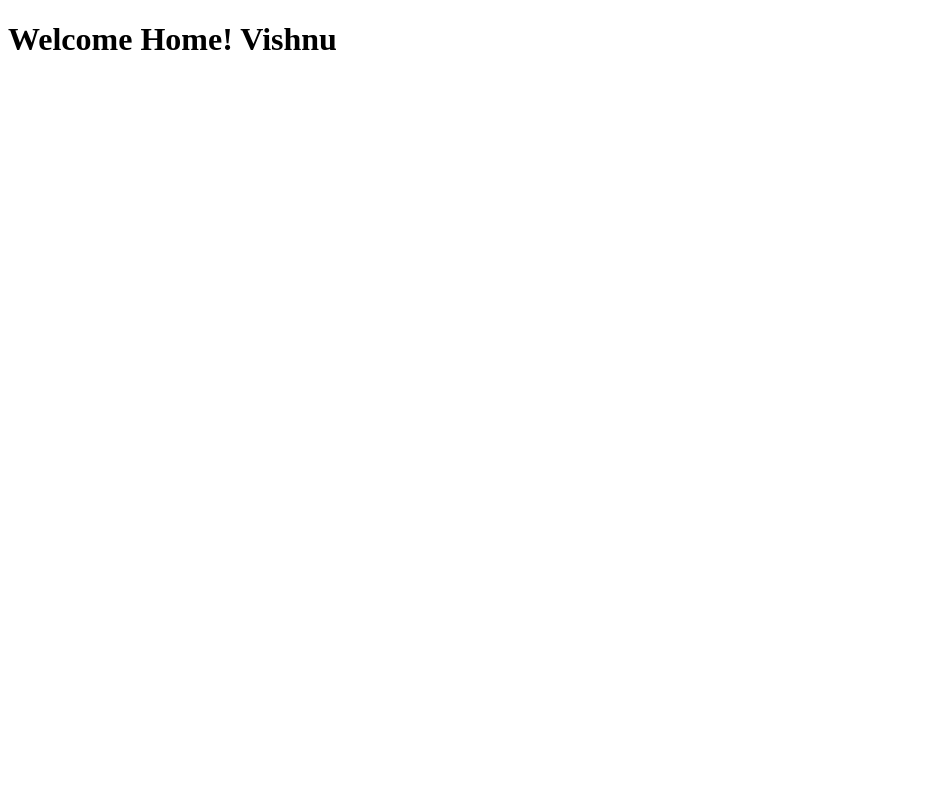
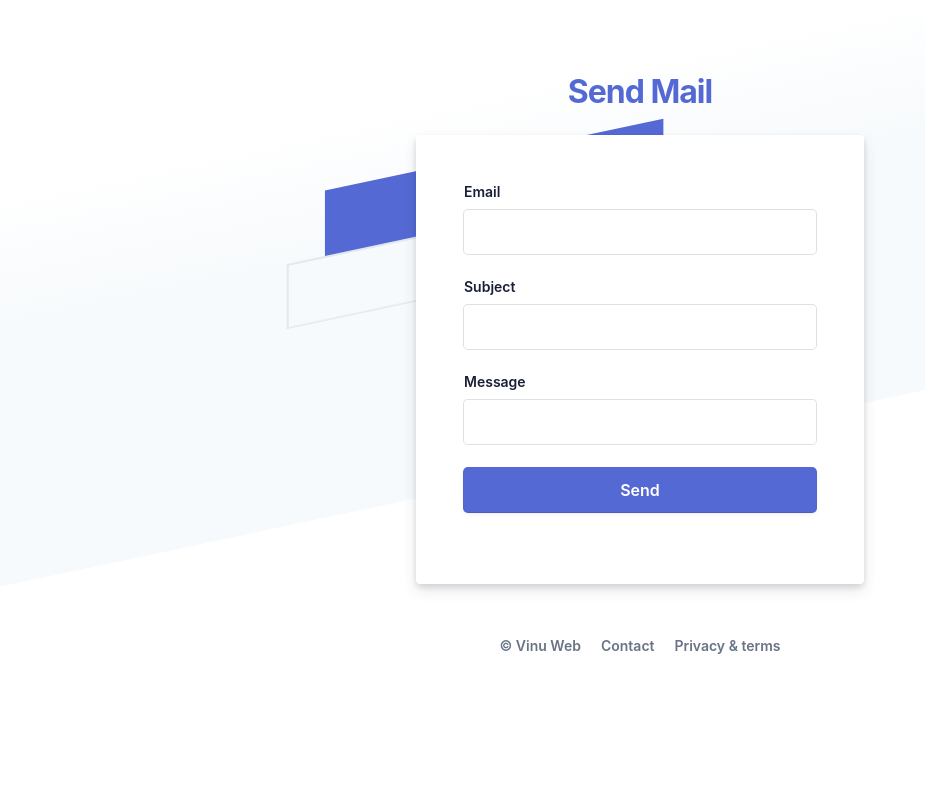
Before and after one commit to vishnu2818/Django-Send-Mail, a Django app: page /home in a window 1280 px wide. Shown: the whole page, without its empty margins (0-925 px from the left). Run offline with Django 5.2, Linux system fonts and the light colour scheme; data comes from the database, SQL or seed files in the repository; both versions use the stored data as it was after the commit.

Commit message:
mail sending functionlity added

```diff
--- a/myapp/templates/home.html
+++ b/myapp/templates/home.html
@@ -1,15 +1,98 @@
-<!doctype html>
-<html lang="en">
+<html>
 <head>
-    <meta charset="UTF-8">
-    <meta name="viewport"
-          content="width=device-width, user-scalable=no, initial-scale=1.0, maximum-scale=1.0, minimum-scale=1.0">
-    <meta http-equiv="X-UA-Compatible" content="ie=edge">
-    <title>Home</title>
+  <meta charset="utf-8">
+  <title>Send Mail</title>
+    {% load static %}
+  <link rel="stylesheet" type="text/css" href="{% static 'style.css' %}">
 </head>
+
+
 <body>
+  <div class="login-root">
+    <div class="box-root flex-flex flex-direction--column" style="min-height: 100vh;flex-grow: 1;">
+      <div class="loginbackground box-background--white padding-top--64">
+        <div class="loginbackground-gridContainer">
+          <div class="box-root flex-flex" style="grid-area: top / start / 8 / end;">
+            <div class="box-root" style="background-image: linear-gradient(white 0%, rgb(247, 250, 252) 33%); flex-grow: 1;">
+            </div>
+          </div>
+          <div class="box-root flex-flex" style="grid-area: 4 / 2 / auto / 5;">
+            <div class="box-root box-divider--light-all-2 animationLeftRight tans3s" style="flex-grow: 1;"></div>
+          </div>
+          <div class="box-root flex-flex" style="grid-area: 6 / start / auto / 2;">
+            <div class="box-root box-background--blue800" style="flex-grow: 1;"></div>
+          </div>
+          <div class="box-root flex-flex" style="grid-area: 7 / start / auto / 4;">
+            <div class="box-root box-background--blue animationLeftRight" style="flex-grow: 1;"></div>
+          </div>
+          <div class="box-root flex-flex" style="grid-area: 8 / 4 / auto / 6;">
+            <div class="box-root box-background--gray100 animationLeftRight tans3s" style="flex-grow: 1;"></div>
+          </div>
+          <div class="box-root flex-flex" style="grid-area: 2 / 15 / auto / end;">
+            <div class="box-root box-background--cyan200 animationRightLeft tans4s" style="flex-grow: 1;"></div>
+          </div>
+          <div class="box-root flex-flex" style="grid-area: 3 / 14 / auto / end;">
+            <div class="box-root box-background--blue animationRightLeft" style="flex-grow: 1;"></div>
+          </div>
+          <div class="box-root flex-flex" style="grid-area: 4 / 17 / auto / 20;">
+            <div class="box-root box-background--gray100 animationRightLeft tans4s" style="flex-grow: 1;"></div>
+          </div>
+          <div class="box-root flex-flex" style="grid-area: 5 / 14 / auto / 17;">
+            <div class="box-root box-divider--light-all-2 animationRightLeft tans3s" style="flex-grow: 1;"></div>
+          </div>
+        </div>
+      </div>
+      <div class="box-root padding-top--24 flex-flex flex-direction--column" style="flex-grow: 1; z-index: 9;">
+        <div class="box-root padding-top--48 padding-bottom--24 flex-flex flex-justifyContent--center">
+          <h1><a href="http://github.com/vishnu2818/" rel="dofollow">Send Mail</a></h1>
+        </div>
+        <div class="formbg-outer">
+          <div class="formbg">
+            <div class="formbg-inner padding-horizontal--48">
+<!--              <span class="padding-bottom&#45;&#45;15">Sign in to your account</span>-->
+              <!-- Flash Messages -->
+                {% if messages %}
+                    {% for message in messages %}
+                    <p class="{% if message.tags == 'success' %}text-success{% elif message.tags == 'error' %}text-danger{% else %}text-info{% endif %}">
+                        {{ message }}
+                    </p>
+                    {% endfor %}
+                {% endif %}
+              <form id="stripe-login" method="POST">
+                  {% csrf_token %}
 
-<h1>Welcome Home! {{ user.username }}</h1>
+                <div class="field padding-bottom--24">
+                  <label for="email">Email</label>
+                  <input type="email" name="email">
+                </div>
 
+                <div class="field padding-bottom--24">
+                  <label for="subject">Subject</label>
+                  <input type="text" name="subject">
+                </div>
+
+                <div class="field padding-bottom--24">
+                  <label for="message">Message</label>
+                  <input type="text" name="message">
+                </div>
+                <div class="field padding-bottom--24">
+                  <input type="submit" name="submit" value="Send">
+                </div>
+              </form>
+            </div>
+          </div>
+          <div class="footer-link padding-top--24">
+            <div class="listing padding-top--24 padding-bottom--24 flex-flex center-center">
+              <span><a href="http://github.com/vishnu2818/">© Vinu Web</a></span>
+              <span><a href="#">Contact</a></span>
+              <span><a href="#">Privacy & terms</a></span>
+            </div>
+          </div>
+        </div>
+      </div>
+    </div>
+  </div>
 </body>
+
 </html>
+<!--<h1>Welcome Home! {{ user.subject }}</h1>-->
--- a/myapp/templates/index.html
+++ b/myapp/templates/index.html
@@ -44,7 +44,7 @@
       </div>
       <div class="box-root padding-top--24 flex-flex flex-direction--column" style="flex-grow: 1; z-index: 9;">
         <div class="box-root padding-top--48 padding-bottom--24 flex-flex flex-justifyContent--center">
-          <h1><a href="http://blog.stackfindover.com/" rel="dofollow">Stackfindover</a></h1>
+          <h1><a href="http://github.com/vishnu2818/" rel="dofollow">Vinu Web</a></h1>
         </div>
         <div class="formbg-outer">
           <div class="formbg">
@@ -84,7 +84,7 @@
           <div class="footer-link padding-top--24">
             <span>Don't have an account? <a href="">Sign up</a></span>
             <div class="listing padding-top--24 padding-bottom--24 flex-flex center-center">
-              <span><a href="#">© Stackfindover</a></span>
+              <span><a href="http://github.com/vishnu2818/">© Vinu Web</a></span>
               <span><a href="#">Contact</a></span>
               <span><a href="#">Privacy & terms</a></span>
             </div>
--- a/myapp/views.py
+++ b/myapp/views.py
@@ -24,15 +24,36 @@ def index(request):
     return render(request, 'index.html')
 
 from django.contrib.auth.models import User
+from django.core.mail import send_mail
+from django.conf import settings
+from django.contrib import messages
 
 def home(request):
     # Getting the logged-in user (request.user)
     user = request.user
+    try:
+        if request.method == 'POST':
+            # email = request.method.POST['email']
+            # subject = request.method.POST['subject']
+            # message = request.method.POST['message']
+            message = request.POST.get('message', '').strip()
+            subject = request.POST.get('subject', '').strip()
+            email = request.POST.get('email', '').strip()
 
-    # Check if the user is authenticated
-    if user.is_authenticated:
-        print(user.username,"hiiiiiiiiiiiiiiiiiiiiiiiiiiiiii")  # Print username to console
-        print(user.email)  # Print email to console
+            send_mail(
+                subject,
+                message,
+                settings.EMAIL_HOST_USER,  # From email (configured in settings.py)
+                [email],  # To email (from the form)
+                fail_silently=False,
+            )
+
+            # If successful, send a success message
+            messages.success(request, 'Your message has been sent!')
+
+    except Exception as e:
+        # General exception handler if anything unexpected occurs
+        messages.error(request, f'There was an error sending your message: {str(e)}')
 
     # Querying Users
     users = User.objects.all()
```
Also changed, not shown: sendmail/settings.py (+10 -0 lines), db.sqlite3.
